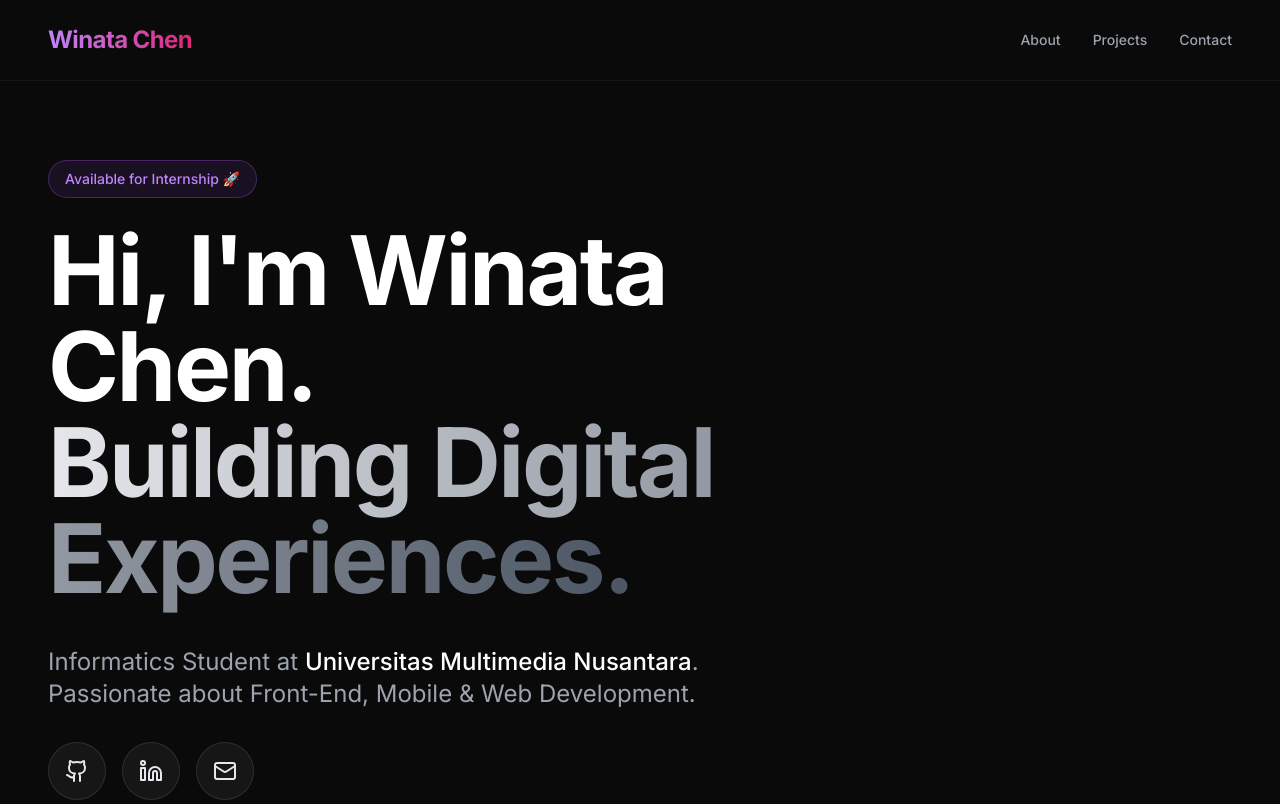
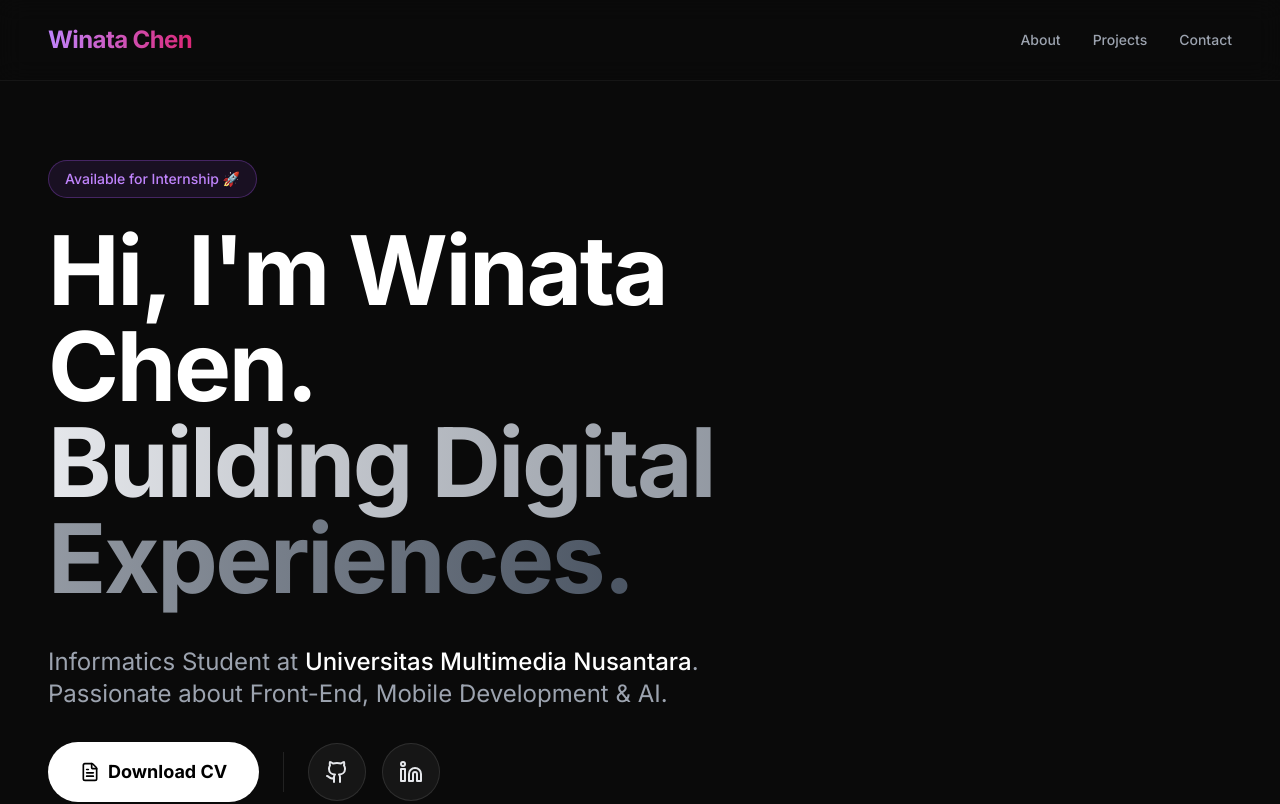
Before and after one commit to Winatachenn/Portfolio-Winata, a Next.js app: page / in a window 1280 px wide. Shown: the top 804 px of the page. Built offline with nearby package versions, Linux system fonts and the light colour scheme.

Commit message:
update Linkedin,Download CV,remove Mailto

```diff
--- a/components/Footer.tsx
+++ b/components/Footer.tsx
@@ -24,7 +24,7 @@ export default function Footer() {
           <span>© 2026 Winata Chen. All rights reserved.</span>
           <div className="flex gap-8">
               <Link href="https://github.com/Winatachenn" target="_blank" className="hover:text-white transition cursor-pointer">Github</Link>
-              <Link href="https://linkedin.com/in/winatachen" target="_blank" className="hover:text-white transition cursor-pointer">LinkedIn</Link>
+              <Link href="https://www.linkedin.com/in/winata-chen-9b513b28a/" target="_blank" className="hover:text-white transition cursor-pointer">LinkedIn</Link>
           </div>
         </div>
 
--- a/components/Hero.tsx
+++ b/components/Hero.tsx
@@ -1,9 +1,8 @@
 "use client";
 import Link from "next/link";
-import { Github, Linkedin, Mail } from "lucide-react";
-import { motion, Variants } from "framer-motion"; // <-- 1. Tambahkan 'Variants' di sini
+import { Github, Linkedin, Mail, FileText } from "lucide-react"; // Tambah FileText
+import { motion, Variants } from "framer-motion";
 
-// 2. Tambahkan ': Variants' setelah nama variabel
 const fadeInUp: Variants = {
   hidden: { opacity: 0, y: 40 },
   visible: {
@@ -13,7 +12,6 @@ const fadeInUp: Variants = {
   }
 };
 
-// 3. Tambahkan ': Variants' di sini juga biar aman
 const staggerContainer: Variants = {
   hidden: { opacity: 0 },
   visible: {
@@ -43,15 +41,32 @@ export default function Hero() {
         </motion.h1>
 
         <motion.p variants={fadeInUp} className="text-xl md:text-2xl text-gray-400 max-w-2xl leading-relaxed pt-4">
-          Informatics Student at <span className="text-white font-medium">Universitas Multimedia Nusantara</span>. Passionate about Front-End, Mobile & Web Development.
+          Informatics Student at <span className="text-white font-medium">Universitas Multimedia Nusantara</span>. Passionate about Front-End, Mobile Development & AI.
         </motion.p>
       </div>
 
-      <motion.div variants={fadeInUp} className="flex gap-4 pt-8">
+      <motion.div variants={fadeInUp} className="flex flex-wrap items-center gap-6 pt-8">
+
+        {/* TOMBOL DOWNLOAD CV */}
+        {/* Pastikan file cv_winata.pdf ada di folder public */}
+        <a
+          href="/cv_winata.pdf"
+          download="CV_Winata_Chen.pdf"
+          className="px-8 py-4 rounded-full bg-white text-black font-bold text-lg hover:bg-gray-200 transition flex items-center gap-2 group"
+        >
+          <FileText className="w-5 h-5 group-hover:-translate-y-1 transition-transform" />
+          Download CV
+        </a>
+
+        {/* Divider Kecil (Garis) */}
+        <div className="hidden md:block w-px h-10 bg-white/10"></div>
+
+        {/* SOCIAL LINKS */}
+        <div className="flex gap-4">
           {[
             { icon: Github, href: "https://github.com/Winatachenn" },
-          { icon: Linkedin, href: "https://linkedin.com/in/winatachen" },
-          { icon: Mail, href: "mailto:winata2005chen@gmail.com" }
+            // UPDATE LINK LINKEDIN DI BAWAH INI 👇
+            { icon: Linkedin, href: "https://www.linkedin.com/in/winata-chen-9b513b28a/" },
           ].map((social, i) => (
             <Link
               key={i}
@@ -62,6 +77,8 @@ export default function Hero() {
               <social.icon className="w-6 h-6" />
             </Link>
           ))}
+        </div>
+
       </motion.div>
     </motion.section>
   );
```
Also changed, not shown: 1 other file (tests, documents, lock files or other folders). Lines whose indentation alone changed are shown as unchanged.
